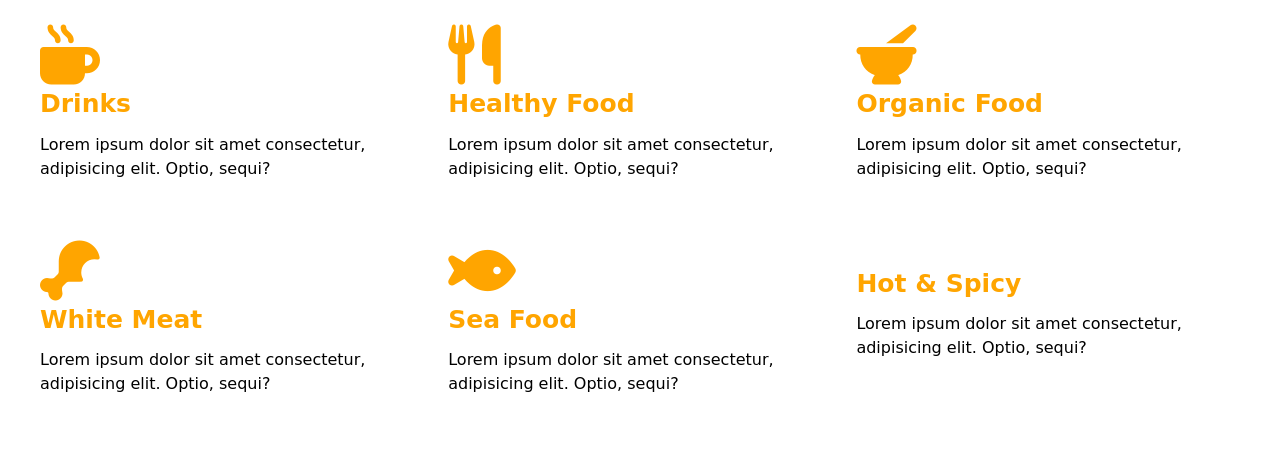
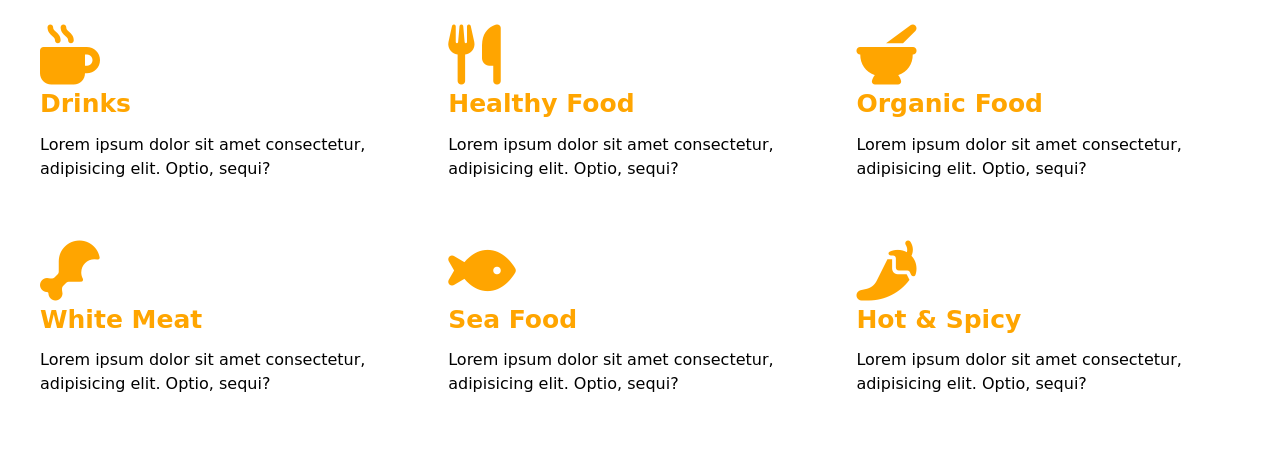
Before and after one commit to haseebashiqmernstack/restaurant, a PHP site: page / in a window 1280 px wide. Shown: the part 905-1369 px from the top of the page. Run offline with PHP 8.4, Linux system fonts and the light colour scheme; some libraries are stand-ins or nearby versions; some web fonts are replaced.

Commit message:
07-08-2021

```diff
--- a/index.php
+++ b/index.php
@@ -126,7 +126,7 @@
 
             <article class="about">
                 <div class="about-icon">
-                    <i class="fas fa-papper-hot"></i>
+                    <i class="fas fa-pepper-hot"></i>
                 </div>
                 <div class="about-text">
                     <h2 class="about-subtitle">Hot & Spicy</h2>
```
